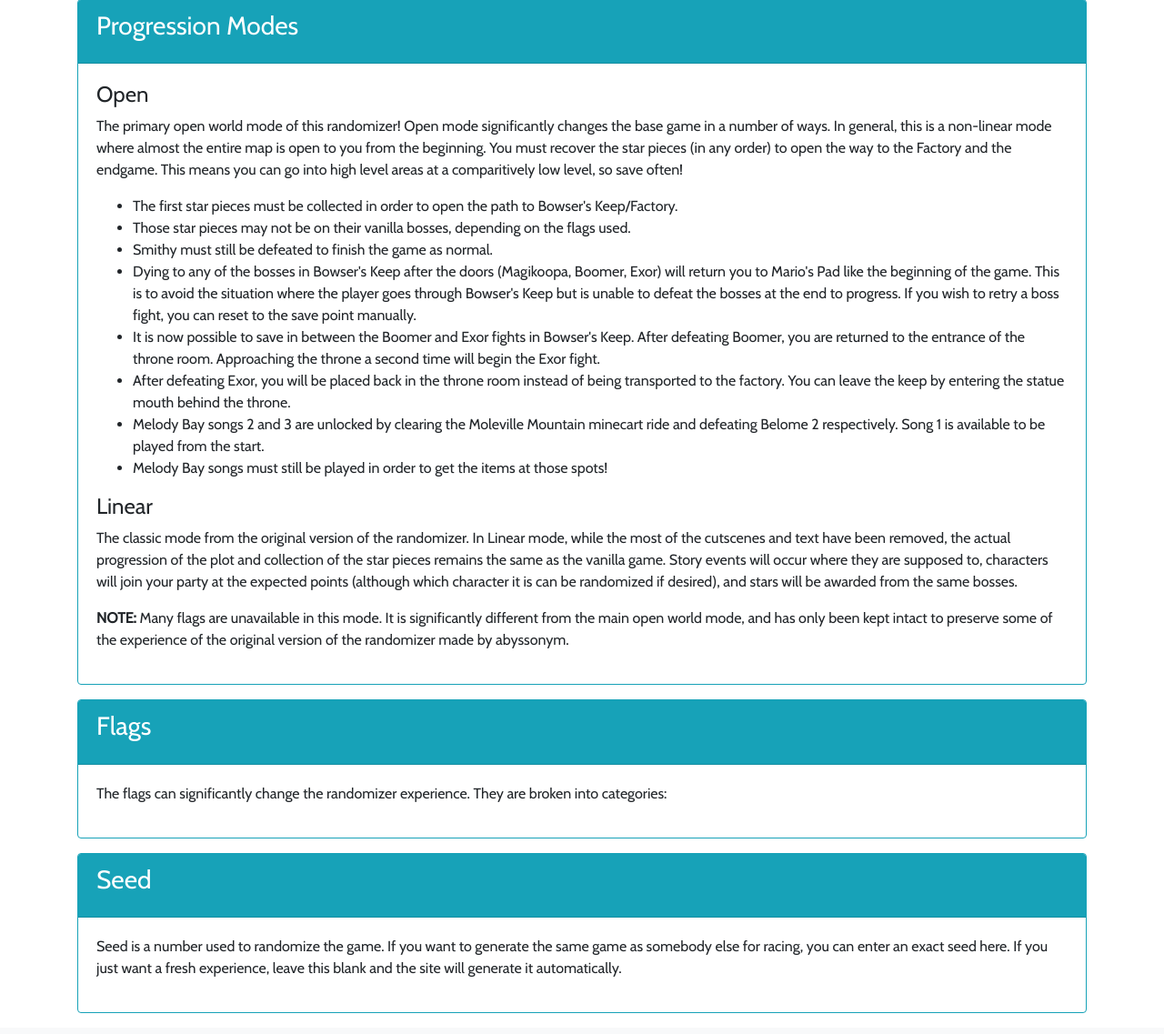
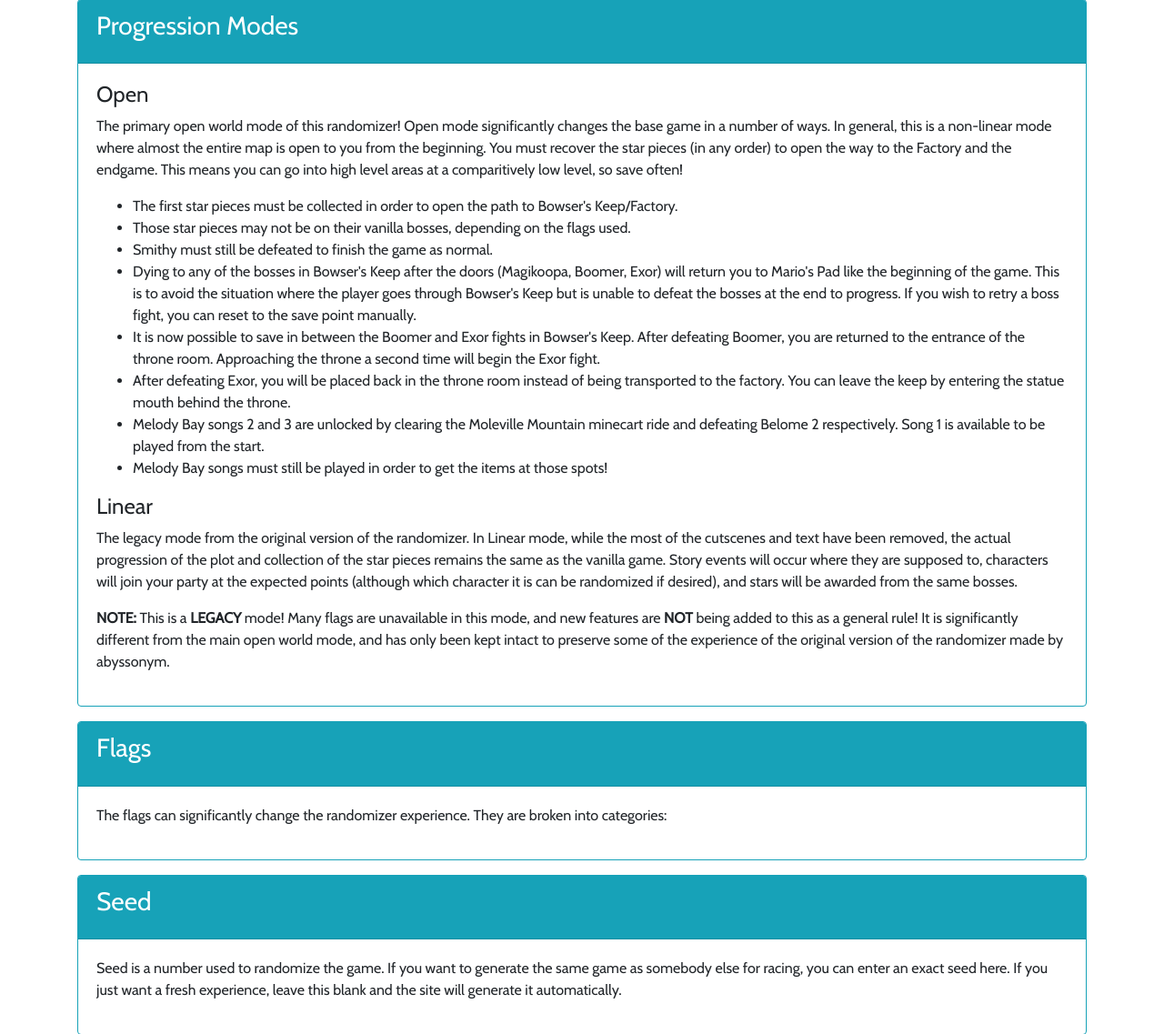
Before and after one commit to DorkmasterFlek/smrpg_web_randomizer, a Django app: template randomizer/templates/randomizer/options.html in a window 1280 px wide. Shown: the part 775-1912 px from the top of the page at 91% size. Before the commit the page ends 1889 px from the top, so only its background shows below. Run offline with Django 3.2, Linux system fonts and the light colour scheme; the template is opened without the code that fills it, so the values that code supplies are empty; some libraries are stand-ins or nearby versions; some web fonts are replaced.

Commit message:
Updated text to make it clear Linear is not getting new stuff

```diff
--- a/randomizer/templates/randomizer/options.html
+++ b/randomizer/templates/randomizer/options.html
@@ -70,15 +70,16 @@
                 <li>Melody Bay songs must still be played in order to get the items at those spots!</li>
             </ul>
             <h4>Linear</h4>
-            <p>The classic mode from the original version of the randomizer. In Linear mode, while the most of the
+            <p>The legacy mode from the original version of the randomizer. In Linear mode, while the most of the
                 cutscenes and text have been removed, the actual progression
                 of the plot and collection of the star pieces remains the same as the vanilla game. Story events will
                 occur where they are supposed to, characters will join your party at the expected points (although which
                 character it is can be randomized if desired), and stars will be awarded from the same bosses.
             </p>
-            <p><strong>NOTE:</strong> Many flags are unavailable in this mode.  It is significantly different from the
-                main open world mode, and has only been kept intact to preserve some of the experience of the original
-                version of the randomizer made by abyssonym.
+            <p><strong>NOTE:</strong> This is a <strong>LEGACY</strong> mode!  Many flags are unavailable in this mode,
+                and new features are <strong>NOT</strong> being added to this as a general rule!  It is significantly
+                different from the main open world mode, and has only been kept intact to preserve some of the
+                experience of the original version of the randomizer made by abyssonym.
             </p>
         </div>
     </div>
```
Also changed, not shown: randomizer/templates/randomizer/randomize.html (+6 -1 lines).
